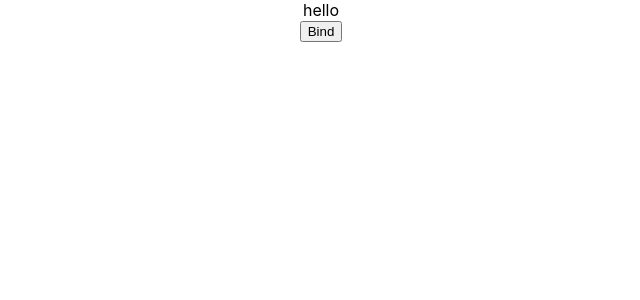
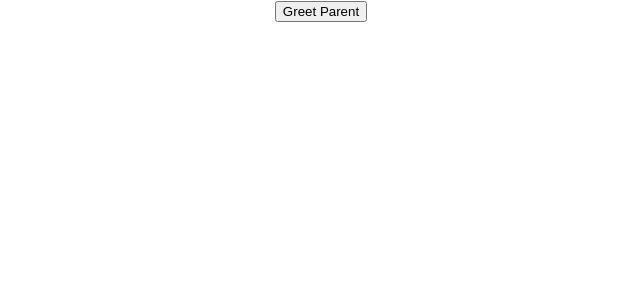
Before and after one commit to Devina6/ReactLearning, a React (Create React App) app in the folder react-project/: page / in a window 1280 px wide. Shown: the top 300 px of the page, without its empty margins (319-959 px from the left). Built offline with nearby package versions, Linux system fonts and the light colour scheme.

Commit message:
methods as props from child component to parent component

```diff
--- a/react-project/src/App.js
+++ b/react-project/src/App.js
@@ -8,11 +8,14 @@
 import FunctionClick from './components/functionClick'
 import ClassClick from './components/classClick'
 import EventBind from './components/eventBind'
+import ParentComponent from './components/parentComponent'
+
 function App() {
   return (
     <div className="App">
-      <EventBind />
-      {/*<FunctionClick />
+      < ParentComponent />
+      {/*<EventBind />
+      <FunctionClick />
       <ClassClick />
       <Counter />
       <Message />
--- /dev/null
+++ b/react-project/src/components/childComponent.js
@@ -0,0 +1,11 @@
+import React from 'react'
+
+function childComponent(props) {
+  return (
+    <div>
+        <button onClick={props.greetHandler}> Greet Parent </button>
+    </div>
+  )
+}
+
+export default childComponent
--- /dev/null
+++ b/react-project/src/components/parentComponent.js
@@ -0,0 +1,27 @@
+import React, { Component } from 'react'
+import ChildComponent from './childComponent'
+
+class parentComponent extends Component {
+
+    constructor(props) {
+      super(props)
+
+      this.state = {
+         parentName:'Parent'
+      }
+      this.greetParent = this.greetParent.bind(this)
+    }
+    greetParent(){
+        alert(`Hello ${this.state.parentName}`)
+    }
+
+  render() {
+    return (
+      <div>
+        <ChildComponent greetHandler={this.greetParent}/>
+      </div>
+    )
+  }
+}
+
+export default parentComponent
```
